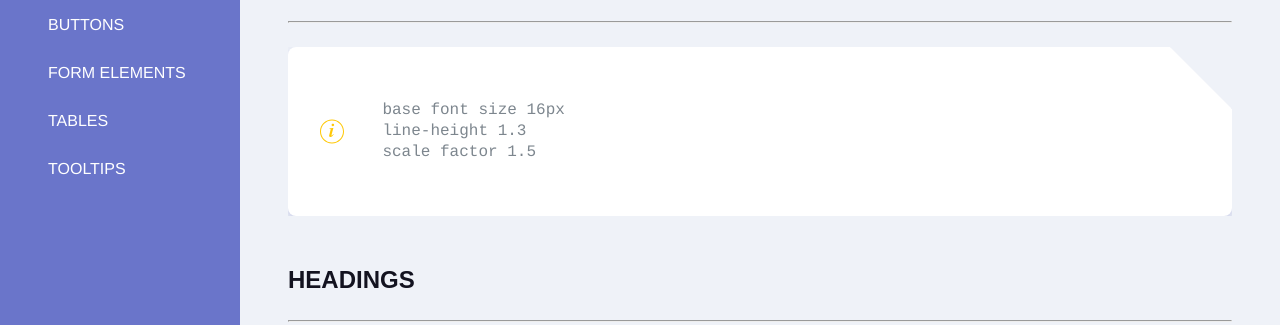
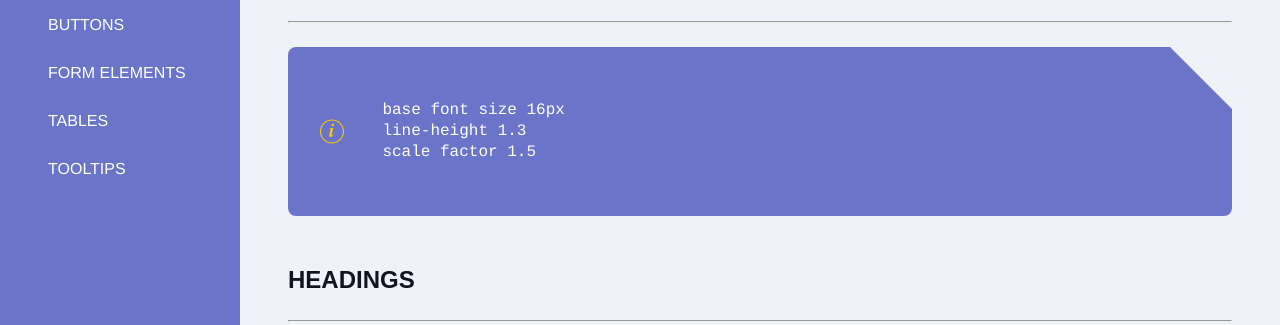
Before and after one commit to DimaDzh/team_test1, a plain HTML site: page second.html in a window 1280 px wide. Shown: the part 149-474 px from the top of the page. Drawn offline with Linux system fonts and the light colour scheme.

Commit message:
changes mistake

```diff
--- a/css/style.css
+++ b/css/style.css
@@ -81,8 +81,7 @@ border-spacing: 0;
     font-style: 400;
     padding: 32px;
     border-radius: 8px;
-    box-shadow: 0 4px 10px rgba(79, 88, 178, .25);
-    white-space: break-spaces
+    white-space: break-spaces;
 }
 
 .general__items_blue {
--- a/second.html
+++ b/second.html
@@ -39,7 +39,7 @@
     <div class="content">
         <h2 class="content_title">Typography</h2>
         <hr>
-        <div class="general__items content_general__items "> <img src="/img/info.svg" alt="info">
+        <div class="general__items general__items_blue content_general__items "> <img src="/img/info.svg" alt="info">
     base font size 16px
     line-height 1.3
     scale factor 1.5
@@ -55,7 +55,7 @@
             <span class="txt">Headline h6</span>
         </div>
         <div class="border">
-            <div class="general__items general__items_bottom ">
+            <div class="general__items  general__items_bottom ">
 &lt;h1 class=”h1”&gt; Headline h1 &lt;/h1&gt;
 &lt;h2 class=”h2”&gt; Headline h2 &lt;/h2&gt;
 &lt;h3 class=”h3”&gt; Headline h3 &lt;/h3&gt;
```
